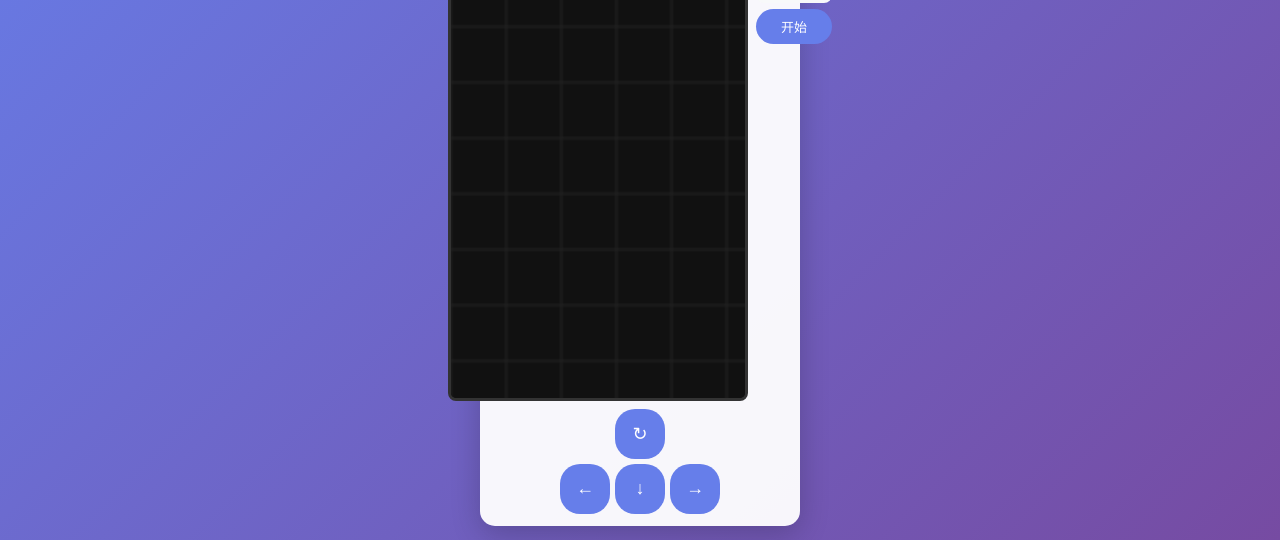
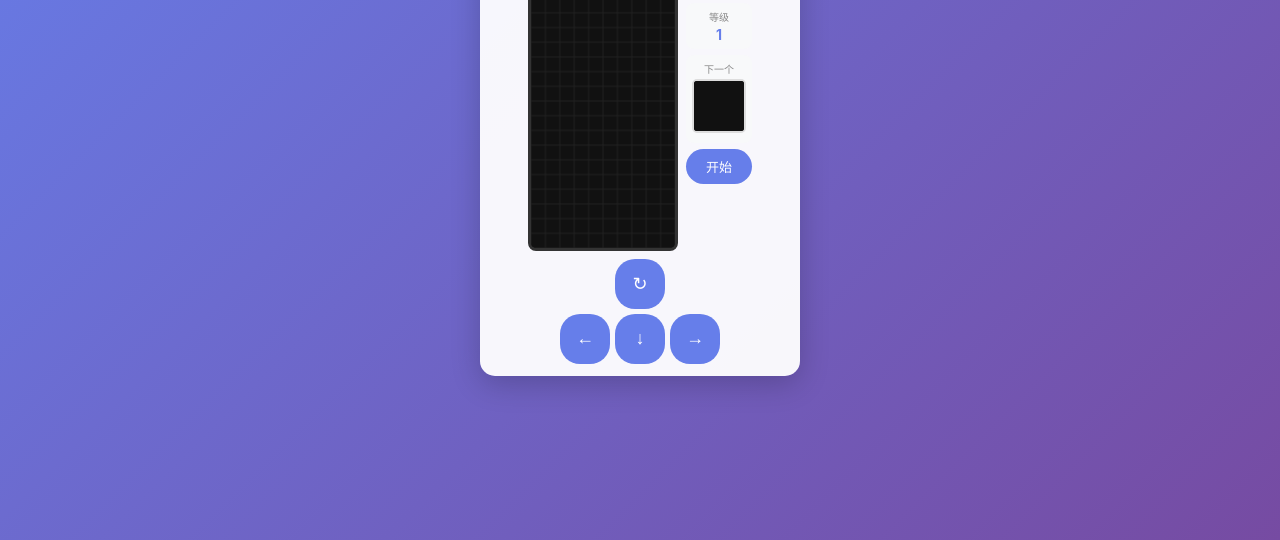
Before and after one commit to feizaisky/mini-games, a plain HTML site: page tetris/index.html in a window 1280 px wide. Shown: the part 260-800 px from the top of the page. Drawn offline with Linux system fonts and the light colour scheme.

Commit message:
fix: 修复俄罗斯方块 Canvas 尺寸问题，更新项目文档
- 缩小方块尺寸从 30px 到 15px，使游戏适配移动端屏幕
- 调整 Canvas 尺寸为 150x300，匹配 10x20 网格
- 更新下一个方块预览 Canvas 尺寸为 50x50
- 更新 CLAUDE.md，添加完整的游戏架构文档

Co-Authored-By: Claude Sonnet 4.5 <noreply@anthropic.com>

```diff
--- a/tetris/game.js
+++ b/tetris/game.js
@@ -11,13 +11,13 @@ const startBtn = document.getElementById('startBtn');
 // 响应式画布大小
 function resizeCanvas() {
     const containerWidth = document.querySelector('.game-container').clientWidth - 60;
-    if (window.innerWidth <= 768 && containerWidth < 300) {
-        const scale = containerWidth / 300;
+    if (window.innerWidth <= 768 && containerWidth < 150) {
+        const scale = containerWidth / 150;
         canvas.style.width = containerWidth + 'px';
-        canvas.style.height = (600 * scale) + 'px';
+        canvas.style.height = (300 * scale) + 'px';
     } else {
-        canvas.style.width = '300px';
-        canvas.style.height = '600px';
+        canvas.style.width = '150px';
+        canvas.style.height = '300px';
     }
 }
 
@@ -26,8 +26,8 @@ resizeCanvas();
 
 const COLS = 10;
 const ROWS = 20;
-const BLOCK_SIZE = 30;
-const NEXT_BLOCK_SIZE = 25;
+const BLOCK_SIZE = 15;
+const NEXT_BLOCK_SIZE = 12;
 
 // 方块形状
 const SHAPES = [
--- a/tetris/index.html
+++ b/tetris/index.html
@@ -192,7 +192,7 @@
         <h1>🎯 俄罗斯方块</h1>
 
         <div class="game-wrapper">
-            <canvas id="gameCanvas" width="160" height="320"></canvas>
+            <canvas id="gameCanvas" width="150" height="300"></canvas>
 
             <div class="side-panel">
                 <div class="info-box">
@@ -205,7 +205,7 @@
                 </div>
                 <div class="next-box">
                     <div class="label">下一个</div>
-                    <canvas id="nextCanvas" width="60" height="60"></canvas>
+                    <canvas id="nextCanvas" width="50" height="50"></canvas>
                 </div>
                 <button id="startBtn">开始</button>
             </div>
```
Also changed, not shown: 1 other file.
